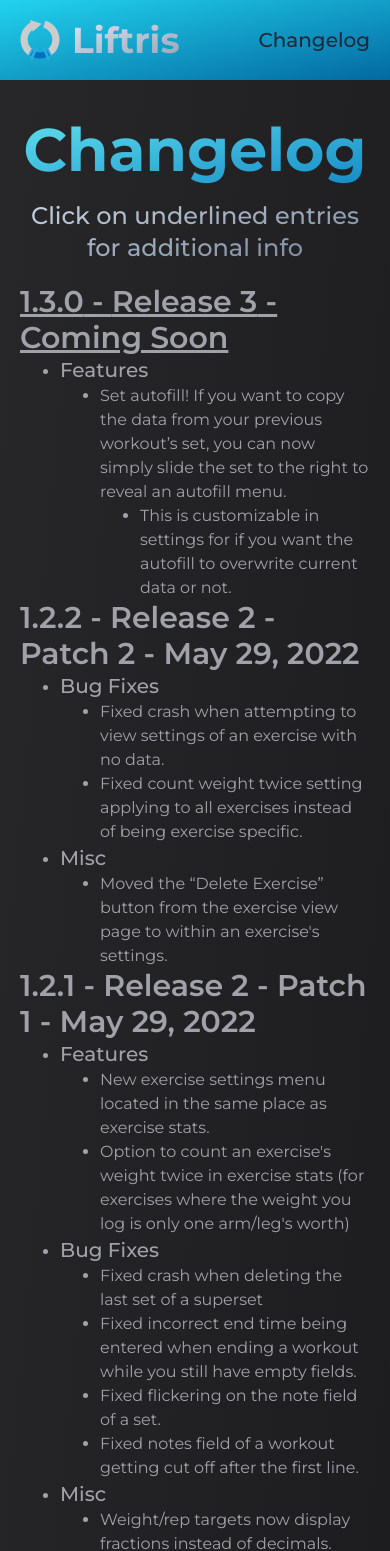
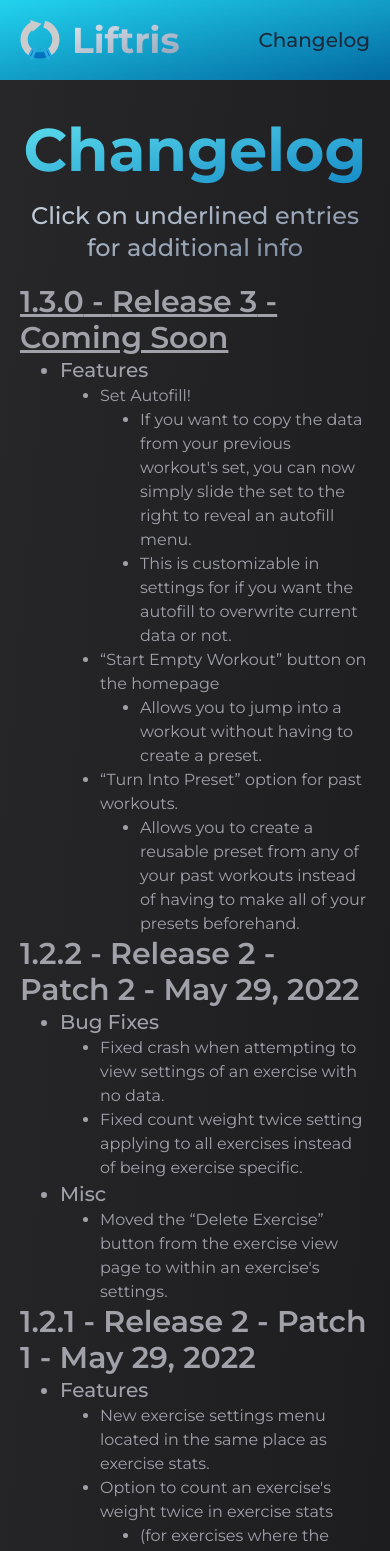
Before and after one commit to beebls/liftris-website, a Next.js app: page /changelog in a window 390 px wide. Shown: the top 1551 px of the page. Built offline with nearby package versions, Linux system fonts and the light colour scheme.

Commit message:
Release 3 part 2 (not finished yet)

```diff
--- a/components/ChangelogMaps.jsx
+++ b/components/ChangelogMaps.jsx
@@ -5,12 +5,12 @@ export function ArrayMap({ arr }) {
   return arr.map((f, j) => {
     if (typeof f === "object") {
       return (
-        <ul className={ulstyle} key={`changelog_${Math.random()}`}>
+        <ul className={ulstyle} key={`changelog_nestContainer_${j}`}>
           <ArrayMap arr={f} />
         </ul>
       );
     } else {
-      return <li key={`changelog_${Math.random()}`}>{f}</li>;
+      return <li key={`changelog_${f}`}>{f}</li>;
     }
   });
 }
@@ -25,3 +25,21 @@ export function CategoryMap({ name, data }) {
     </li>
   );
 }
+
+export function RootMap({ data }) {
+  return data.map((f, j) => {
+    if (typeof f === "object") {
+      return (
+        <ul className={ulstyle} key={`changelog_nestContainer_${j}`}>
+          <ArrayMap arr={f} />
+        </ul>
+      );
+    } else {
+      return (
+        <li key={`changelog_${f}`} className={updateTypeContainerTitle}>
+          {f}
+        </li>
+      );
+    }
+  });
+}
--- a/pages/changelog/1.3.0.jsx
+++ b/pages/changelog/1.3.0.jsx
@@ -3,7 +3,7 @@ import Image from "next/image";
 
 import changelog from "../../public/changelog.json";
 
-import { CategoryMap } from "../../components/ChangelogMaps";
+import { RootMap } from "../../components/ChangelogMaps";
 
 export default function Home() {
   const updateNameStyle = "text-3xl font-semibold";
@@ -23,23 +23,24 @@ export default function Home() {
             <h2 className='text-center text-5xl md:text-7xl font-bold pb-5 bg-clip-text bg-gradient-to-tl from-slate-500 to-slate-300 text-transparent'>
               Release 3 - Coming Soon
             </h2>
-            <div>
+            <div className='py-10'>
               <h3 className='text-center text-3xl md:text-5xl font-bold pb-5 bg-clip-text bg-gradient-to-tl from-sky-600 to-cyan-400 text-transparent'>
                 What's New
               </h3>
-              <div className='flex flex-col items-center'>
-                <article className='flex flex-col md:flex-row w-full md:w-1/2'>
+              <div className='flex justify-center'>
+                <div className='flex flex-col items-start w-full md:w-2/3'>
+                  <article className='flex flex-col md:flex-row py-3'>
                     <div>
                       <h4 className={updateNameStyle}>Autofilling Workouts</h4>
                       <p>
                         Do you have a set that was the exact same as last weeks?
-                      Maybe you like to remind yourself of the same thing every
-                      week in your notes.
+                        Maybe you like to remind yourself of the same thing
+                        every week in your notes.
                         <br />
                         <br />
-                      If so, you no longer need to manually re-type these fields
-                      every workout. Simply swipe right on a set to bring the
-                      autofill menu up.
+                        If so, you no longer need to manually re-type these
+                        fields every workout. Simply swipe right on a set to
+                        bring the autofill menu up.
                         <br />
                         <br />
                         If you already have a number written into a field, by
@@ -49,9 +50,41 @@ export default function Home() {
                       </p>
                     </div>
                     <div className='w-72 self-center md:w-full'>
-                    <img src='/130example.gif' />
+                      <img src='/update1.3.0/autofill.gif' />
                     </div>
                   </article>
+                  <article className='flex flex-col md:flex-row py-3'>
+                    <div>
+                      <h4 className={updateNameStyle}>Quick Start</h4>
+                      <p>
+                        You can now jump straight into an empty workout from the
+                        home page without having to create any preset.
+                        <br />
+                        <br />
+                        This goes hand in hand with the next feature...
+                      </p>
+                    </div>
+                  </article>
+                  <article className='flex flex-col py-3'>
+                    <div>
+                      <h4 className={updateNameStyle}>
+                        Turn Workouts Into Presets
+                      </h4>
+                      <p>
+                        After finishing any workout, you can now turn that exact
+                        routine into its own preset in one button.
+                        <br />
+                        <br />
+                        This allows you to re-use workouts much more easily. And
+                        combined with quick-starting empty workouts, you now
+                        have much more flexibility with how you log.
+                      </p>
+                    </div>
+                    <div className='w-72 mx-auto md:w-full flex justify-center'>
+                      <img src='/update1.3.0/quickstart.gif' />
+                    </div>
+                  </article>
+                </div>
               </div>
             </div>
             <div>
@@ -66,16 +99,7 @@ export default function Home() {
                       {e.version} - {e.name} - {e.date}
                     </span>
                     <ul className={ulstyle}>
-                      {e.data.preface ? <li>{e.data.preface}</li> : null}
-                      {e.data.features ? (
-                        <CategoryMap name='Features' data={e.data.features} />
-                      ) : null}
-                      {e.data.bugfixes ? (
-                        <CategoryMap name='Bug Fixes' data={e.data.bugfixes} />
-                      ) : null}
-                      {e.data.misc ? (
-                        <CategoryMap name='Misc' data={e.data.misc} />
-                      ) : null}
+                      <RootMap data={e.data} />
                     </ul>
                   </article>
                 ))}
--- a/pages/changelog/[update].jsx
+++ b/pages/changelog/[update].jsx
@@ -4,7 +4,7 @@ import { useEffect } from "react";
 
 import changelog from "../../public/changelog.json";
 
-import { CategoryMap } from "../../components/ChangelogMaps";
+import { CategoryMap, RootMap } from "../../components/ChangelogMaps";
 
 export default function Changelog() {
   const updateNameStyle = "text-3xl font-semibold";
@@ -36,16 +36,7 @@ export default function Changelog() {
                     {e.version} - {e.name} - {e.date}
                   </span>
                   <ul className={ulstyle}>
-                    {e.data.preface ? <li>{e.data.preface}</li> : null}
-                    {e.data.features ? (
-                      <CategoryMap name='Features' data={e.data.features} />
-                    ) : null}
-                    {e.data.bugfixes ? (
-                      <CategoryMap name='Bug Fixes' data={e.data.bugfixes} />
-                    ) : null}
-                    {e.data.misc ? (
-                      <CategoryMap name='Misc' data={e.data.misc} />
-                    ) : null}
+                    <RootMap data={e.data} />
                   </ul>
                 </article>
               ))}
--- a/pages/changelog/index.jsx
+++ b/pages/changelog/index.jsx
@@ -3,7 +3,7 @@ import Link from "next/link";
 
 import changelog from "../../public/changelog.json";
 
-import { CategoryMap } from "../../components/ChangelogMaps";
+import { CategoryMap, RootMap } from "../../components/ChangelogMaps";
 
 const updatesWithPages = ["1.3.0"];
 
@@ -27,8 +27,6 @@ export default function Home() {
             </h2>
             {changelog.map((e) => {
               const isSpecial = updatesWithPages.find((f) => f === e.version);
-              console.log(isSpecial);
-
               return (
                 <article key={`changelog_${e.version}`}>
                   <Link href={`/changelog/${e.version}`}>
@@ -40,16 +38,7 @@ export default function Home() {
                     </a>
                   </Link>
                   <ul className={ulstyle}>
-                    {e.data.preface ? <li>{e.data.preface}</li> : null}
-                    {e.data.features ? (
-                      <CategoryMap name='Features' data={e.data.features} />
-                    ) : null}
-                    {e.data.bugfixes ? (
-                      <CategoryMap name='Bug Fixes' data={e.data.bugfixes} />
-                    ) : null}
-                    {e.data.misc ? (
-                      <CategoryMap name='Misc' data={e.data.misc} />
-                    ) : null}
+                    <RootMap data={e.data} />
                   </ul>
                 </article>
               );
--- a/public/changelog.json
+++ b/public/changelog.json
@@ -3,56 +3,73 @@
     "version": "1.3.0",
     "name": "Release 3",
     "date": "Coming Soon",
-    "data": {
-      "features": [
-        "Set autofill! If you want to copy the data from your previous workout’s set, you can now simply slide the set to the right to reveal an autofill menu.",
+    "data": [
+      "Features",
+      [
+        "Set Autofill!",
         [
+          "If you want to copy the data from your previous workout's set, you can now simply slide the set to the right to reveal an autofill menu.",
           "This is customizable in settings for if you want the autofill to overwrite current data or not."
+        ],
+        "“Start Empty Workout” button on the homepage",
+        [
+          "Allows you to jump into a workout without having to create a preset."
+        ],
+        "“Turn Into Preset” option for past workouts.",
+        [
+          "Allows you to create a reusable preset from any of your past workouts instead of having to make all of your presets beforehand."
         ]
       ]
-    }
+    ]
   },
   {
     "version": "1.2.2",
     "name": "Release 2 - Patch 2",
     "date": "May 29, 2022",
-    "data": {
-      "bugfixes": [
+    "data": [
+      "Bug Fixes",
+      [
         "Fixed crash when attempting to view settings of an exercise with no data.",
         "Fixed count weight twice setting applying to all exercises instead of being exercise specific."
       ],
-      "misc": [
+      "Misc",
+      [
         "Moved the “Delete Exercise” button from the exercise view page to within an exercise's settings."
       ]
-    }
+    ]
   },
   {
     "version": "1.2.1",
     "name": "Release 2 - Patch 1",
     "date": "May 29, 2022",
-    "data": {
-      "features": [
+    "data": [
+      "Features",
+      [
         "New exercise settings menu located in the same place as exercise stats.",
-        "Option to count an exercise's weight twice in exercise stats (for exercises where the weight you log is only one arm/leg's worth)"
+        "Option to count an exercise's weight twice in exercise stats",
+        ["(for exercises where the weight you log is only one arm/leg's worth)"]
       ],
-      "bugfixes": [
+      "Bug Fixes",
+      [
         "Fixed crash when deleting the last set of a superset",
         "Fixed incorrect end time being entered when ending a workout while you still have empty fields.",
         "Fixed flickering on the note field of a set.",
         "Fixed notes field of a workout getting cut off after the first line."
       ],
-      "misc": [
+      "Misc",
+      [
         "Weight/rep targets now display fractions instead of decimals.",
         "Many small visual tweaks/size adjustments."
       ]
-    }
+    ]
   },
   {
     "version": "1.2.0",
     "name": "Release 2",
     "date": "May 28, 2022",
-    "data": {
-      "features": [
+    "data": [
+      "Features",
+      [
         "View your past exercise data! Clicking on an exercise in the “Your Exercises” category will bring up a new menu that has multiple screens.",
         [
           "Overview: View a small amount of quick stats about that exercise, like your total sets/reps/weights done for that exercise.",
@@ -65,71 +82,74 @@
         ],
         "Settings toggle to choose between LBS and KG for your weight unit."
       ],
-      "bugfixes": [
-        "Fixed crash when attempting to end a workout with a superset in it."
-      ],
-      "misc": [
+      "Bug Fixes",
+      ["Fixed crash when attempting to end a workout with a superset in it."],
+      "Misc",
+      [
         "You can now delete entries in your exercise history if you misreported or just don't feel proud of one set."
       ]
-    }
+    ]
   },
   {
     "version": "1.1.4",
     "name": "Release 1 - Patch 4",
     "date": "May 27, 2022",
-    "data": {
-      "misc": ["Renamed to Liftris"]
-    }
+    "data": ["Misc", ["Renamed to Liftris"]]
   },
   {
     "version": "1.1.3",
     "name": "Release 1 - Patch 3",
     "date": "May 25, 2022",
-    "data": {
-      "bugfixes": [
+    "data": [
+      "Bug Fixes",
+      [
         "Fixed issue where history entries were added oldest-first instead of newest-first,",
         "Reformatted how exercise history is organized, this will make it much easier in the future to chart and organize."
       ]
-    }
+    ]
   },
   {
     "version": "1.1.2",
     "name": "Release 1 - Patch 2",
     "date": "May 25, 2022",
-    "data": {
-      "features": [
+    "data": [
+      "Features",
+      [
         "Gave all modals in the app pop-up animation, and the ability to swipe up or down to close them in addition to clicking on the background.",
         ["Doesn't include confirmation modals"]
       ],
-      "bugfixes": [
+      "Bug Fixes",
+      [
         "Fixed crash when attempting to add to superset at the end of a workout",
         "Fixed padding bug with StatDiffChips on the rep field"
       ]
-    }
+    ]
   },
   {
     "version": "1.1.1",
     "name": "Release 1 - Patch 1",
     "date": "May 25, 2022",
-    "data": {
-      "bugfixes": [
+    "data": [
+      "Bug Fixes",
+      [
         "Fixed crash when attempting to add to superset at the end of a workout",
         "Fixed padding bug with StatDiffChips on the rep field"
       ]
-    }
+    ]
   },
   {
     "version": "1.1.0",
     "name": "Release 1",
     "date": "May 24, 2022",
-    "data": {
-      "preface": "We are live! (Well not really because this release was superseded before it ever got approved but still)",
-      "features": [
+    "data": [
+      "We are live! (Well not really because this release was superseded before it ever got approved but still)",
+      "Features",
+      [
         "Added creating, editing, and deleting routines",
         "Added filling out, submitting, and viewing workouts",
         "Added creating custom exercises",
-        "Given that this is the first release, it's somewhat barebones, but all of the internal code for many of the more advanced features is already in, so it should be relatively simple to add them later."
+        "Given that this is the first release, it's somewhat barebones, but all of the internal code for many of the more advanced Features is already in, so it should be relatively simple to add them later."
       ]
-    }
+    ]
   }
 ]
```
Also changed, not shown: public/update1.3.0/autofill.gif (renamed from public/130example.gif), 1 other file (tests, documents, lock files or other folders). Lines whose indentation alone changed are shown as unchanged.
